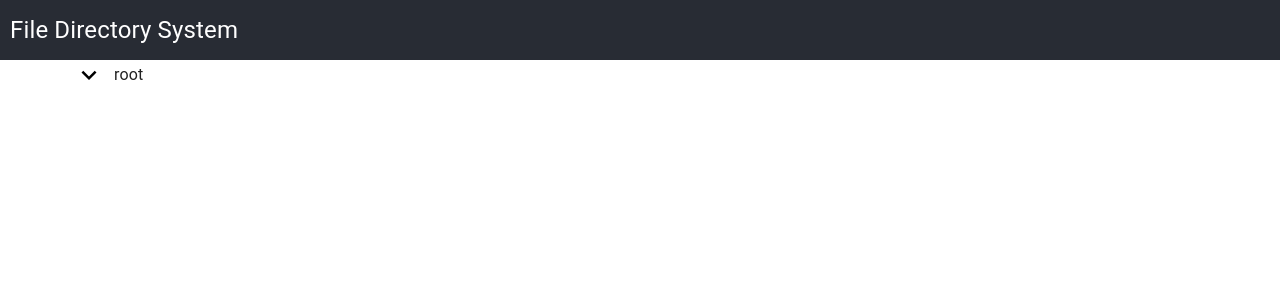
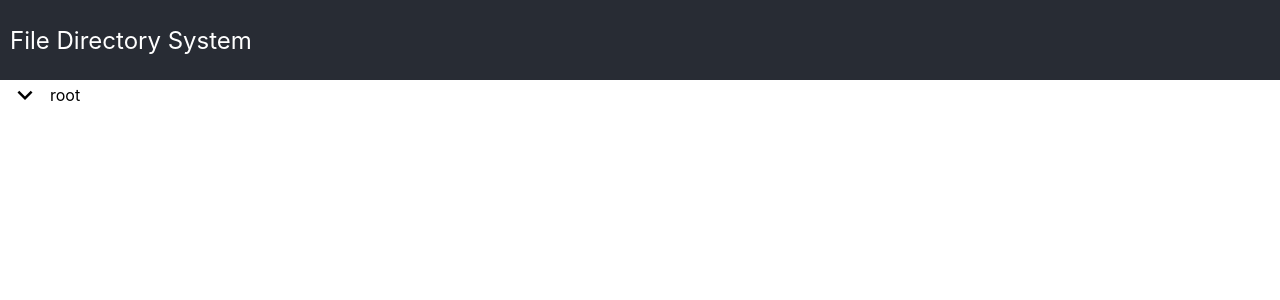
Before and after one commit to zulqarnainhanif/file-directory-system, a React (Create React App) app: page / in a window 1280 px wide. Shown: the top 300 px of the page. Built offline with nearby package versions, Linux system fonts and the light colour scheme.

Commit message:
remove MUI imports

```diff
--- a/src/App.jsx
+++ b/src/App.jsx
@@ -1,20 +1,17 @@
+import React from "react";
+
+import { SnackbarProvider } from "notistack";
+
 import "./App.css";
-import React from "react";
-import CssBaseline from "@mui/material/CssBaseline";
-import { Container, List } from "@mui/material";
 import Directory from "./components/Directory";
-import { SnackbarProvider } from "notistack";
 
 function App() {
   return (
     <SnackbarProvider maxSnack={3}>
-      <CssBaseline />
       <nav className="App-navbar">File Directory System</nav>
-      <Container className="App-container">
-        <List component="div" disablePadding>
-          <Directory name="root" path="root" />
-        </List>
-      </Container>
+      <div className="App-container">
+        <Directory name="root" path="root" />
+      </div>
     </SnackbarProvider>
   );
 }
```
